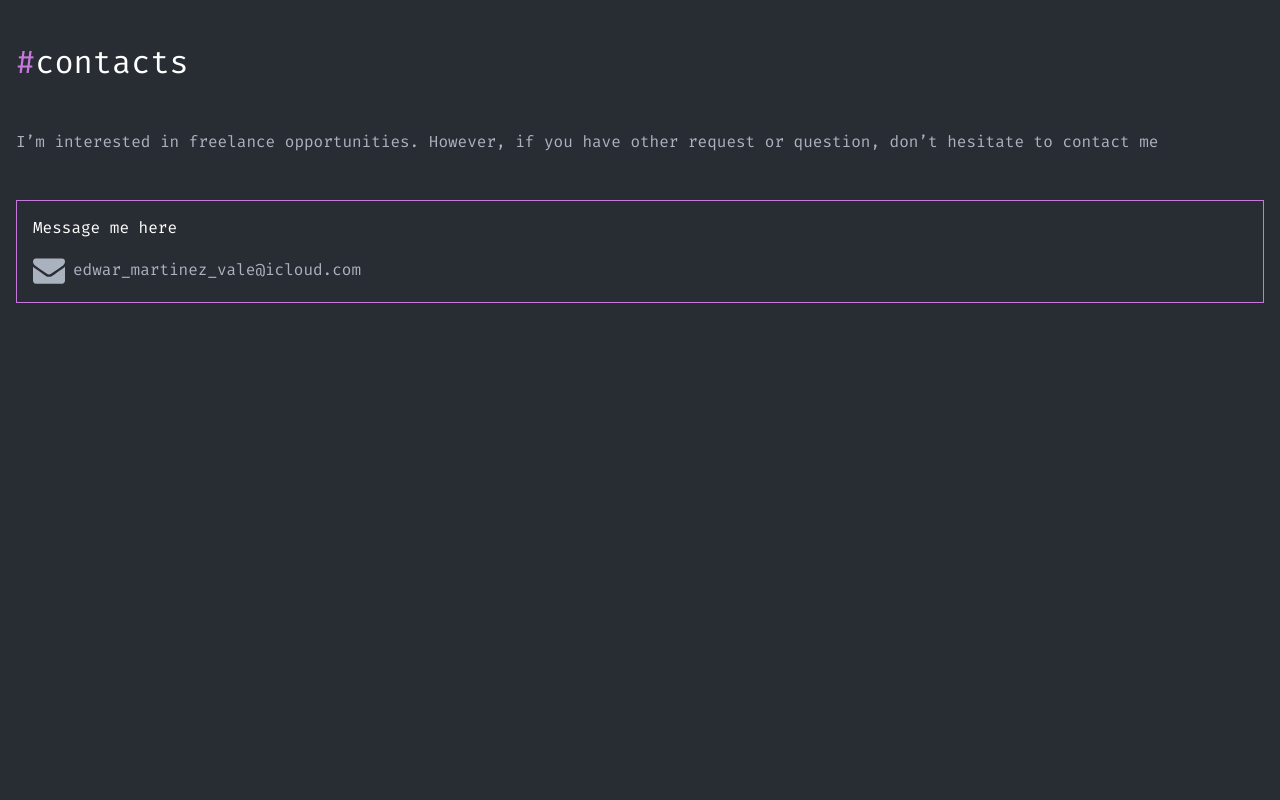
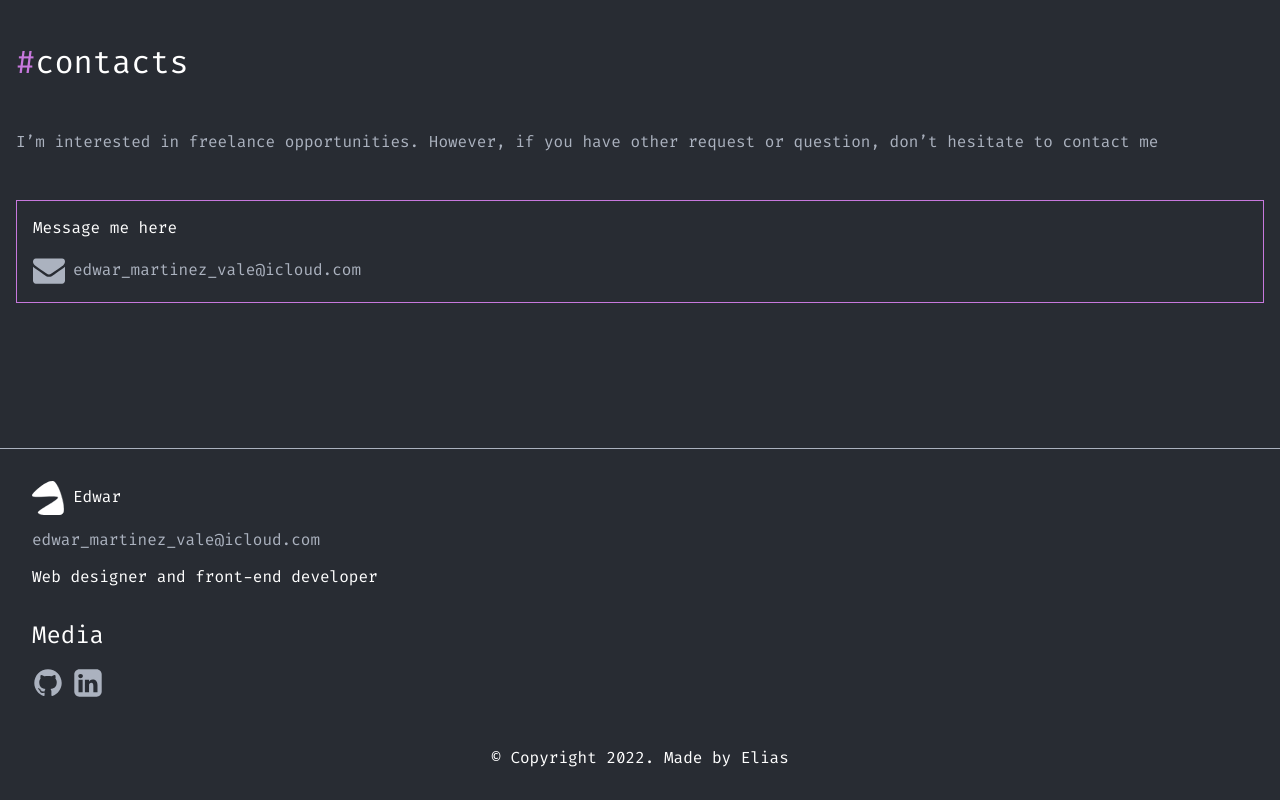
Before and after one commit to edwarmv/portfolio, an Angular app: page / in a window 1280 px wide. Shown: the part 3184-3984 px from the top of the page. Before the commit the page ends 3487 px from the top, so only its background shows below. Built offline with nearby package versions, Linux system fonts and the light colour scheme.

Commit message:
feat: create footer component

```diff
--- a/src/app/app.component.html
+++ b/src/app/app.component.html
@@ -11,3 +11,5 @@
 
   <ed-contacts></ed-contacts>
 </main>
+
+<ed-footer></ed-footer>
--- a/src/app/app.component.ts
+++ b/src/app/app.component.ts
@@ -5,6 +5,7 @@ import { WorksComponent } from './sections/components/works/works.component';
 import { AboutMeComponent } from './sections/components/about-me/about-me.component';
 import { ContactsComponent } from './sections/components/contacts/contacts.component';
 import { SkillsComponent } from '@sections/components/skills/skills.component';
+import { FooterComponent } from '@shared/components/footer/footer.component';
 
 @Component({
   selector: 'app-root',
@@ -18,6 +19,7 @@ import { SkillsComponent } from '@sections/components/skills/skills.component';
     AboutMeComponent,
     ContactsComponent,
     SkillsComponent,
+    FooterComponent,
   ],
 })
 export class AppComponent {
--- /dev/null
+++ b/src/app/shared/components/footer/footer.component.html
@@ -0,0 +1,18 @@
+<section class="info">
+  <article class="contact-info">
+    <p>
+      <ed-logo [boldLabel]="false"></ed-logo>
+      <span>edwar_martinez_vale@icloud.com</span>
+    </p>
+    <p>Web designer and front-end developer</p>
+  </article>
+  <article class="media">
+    <p class="typography--headline5">Media</p>
+    <div class="media__icons">
+      <ed-icon name="Github"></ed-icon>
+      <ed-icon name="LinkedinSquare"></ed-icon>
+    </div>
+  </article>
+</section>
+
+<article class="copyright">© Copyright 2022. Made by Elias</article>
--- /dev/null
+++ b/src/app/shared/components/footer/footer.component.scss
@@ -0,0 +1,38 @@
+:host {
+  margin-top: 145px;
+  border-top: 1px solid var(--color-on-surface-variant);
+  display: grid;
+  row-gap: 48px;
+  padding: 32px;
+}
+
+.info {
+  display: grid;
+  row-gap: 32px;
+}
+
+.contact-info {
+  display: grid;
+  row-gap: 16px;
+  p:first-child {
+    display: grid;
+    row-gap: 16px;
+    span {
+      color: var(--color-on-surface-variant);
+    }
+  }
+}
+
+.media {
+  display: grid;
+  row-gap: 16px;
+  &__icons {
+    display: flex;
+    column-gap: 8px;
+    color: var(--color-on-surface-variant);
+  }
+}
+
+.copyright {
+  text-align: center;
+}
--- /dev/null
+++ b/src/app/shared/components/footer/footer.component.ts
@@ -0,0 +1,16 @@
+import { ChangeDetectionStrategy, Component } from '@angular/core';
+import { CommonModule } from '@angular/common';
+import { LogoComponent } from '../logo/logo.component';
+import { IconComponent } from '../icon/icon.component';
+
+@Component({
+  selector: 'ed-footer',
+  standalone: true,
+  imports: [CommonModule, LogoComponent, IconComponent],
+  templateUrl: './footer.component.html',
+  styleUrls: ['./footer.component.scss'],
+  changeDetection: ChangeDetectionStrategy.OnPush
+})
+export class FooterComponent {
+
+}
```
Also changed, not shown: 1 other file (tests, documents, lock files or other folders).
